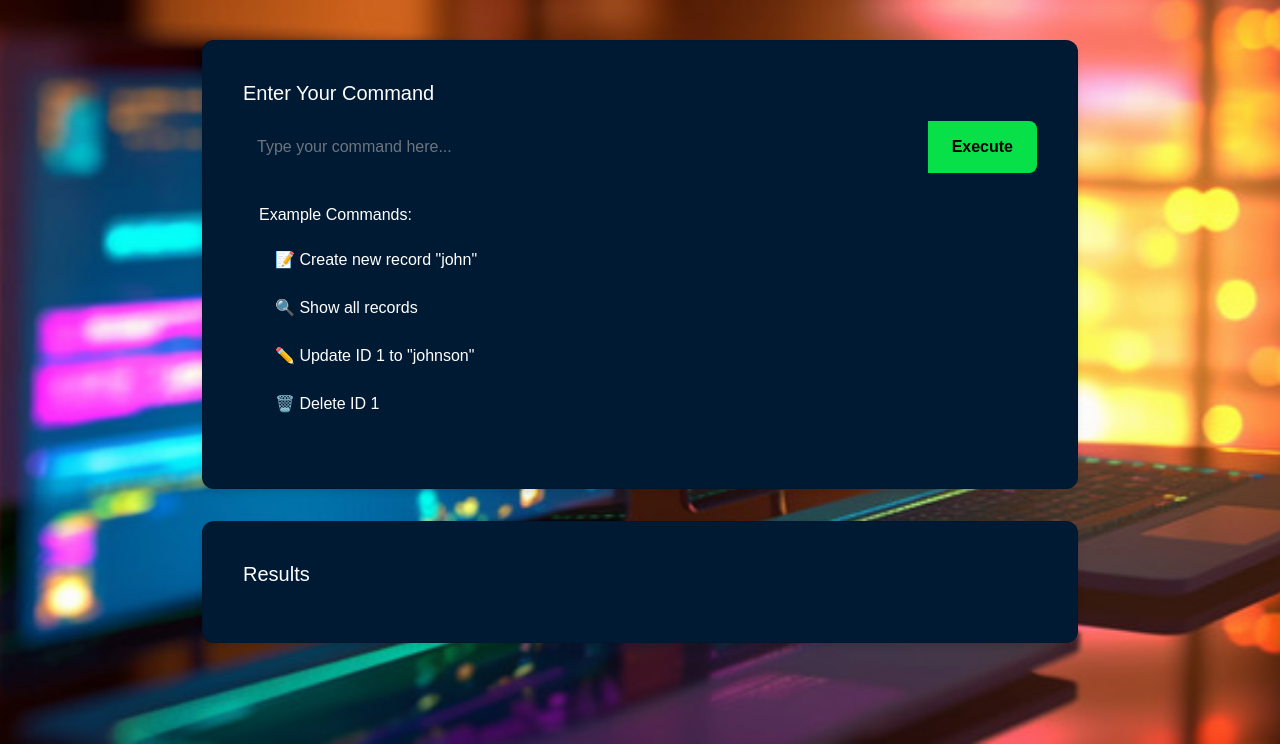
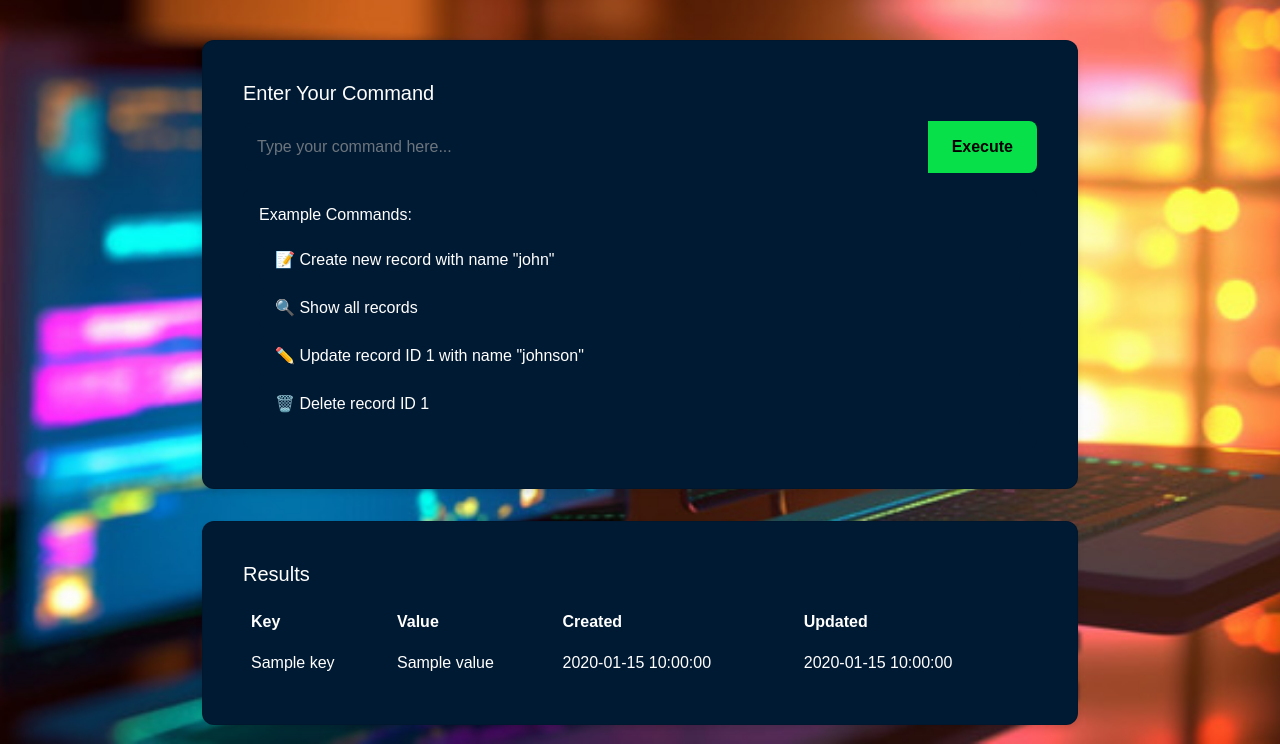
Before and after one commit to sanjai-11/AI-Agent-for-Operating-Backend-System-Using-Natural-Language, a Flask app: template templates/index.html in a window 1280 px wide. Shown: the part 56-800 px from the top of the page. Run offline with Flask 3, Linux system fonts and the light colour scheme; the template is opened without the code that fills it: most values are stand-ins (such as "Sample title", 1, 10 or a date in 2020).

Commit message:
created the table

```diff
--- a/database.json
+++ b/database.json
@@ -15,15 +15,39 @@
     "None": [
       {
         "id": 1,
-        "value": "johnson",
+        "value": "jackson",
         "created_at": "2024-11-16 16:13:58.339861",
-        "updated_at": "2024-11-16 16:16:50.376702"
+        "updated_at": "2024-11-17 11:12:26.901118"
       },
       {
         "id": 2,
         "value": "john",
         "created_at": "2024-11-16 16:16:34.780844",
         "updated_at": "2024-11-16 16:16:34.780861"
+      },
+      {
+        "id": 3,
+        "value": "john",
+        "created_at": "2024-11-17 11:12:37.039815",
+        "updated_at": "2024-11-17 11:12:37.039834"
+      },
+      {
+        "id": 4,
+        "value": "johnson",
+        "created_at": "2024-11-17 11:21:18.821311",
+        "updated_at": "2024-11-17 11:21:18.821333"
+      },
+      {
+        "id": 5,
+        "value": null,
+        "created_at": "2024-11-17 11:27:51.743665",
+        "updated_at": "2024-11-17 11:27:51.743684"
+      },
+      {
+        "id": 6,
+        "value": "johnyy",
+        "created_at": "2024-11-17 11:32:42.482261",
+        "updated_at": "2024-11-17 11:32:42.482280"
       }
     ],
     "1": [
--- a/templates/index.html
+++ b/templates/index.html
@@ -258,8 +263,30 @@
             transition: color 0.3s;
         }
 
-        .header .profile-section .profile-dropdown a:hover {
+        .profile-section .profile-dropdown a:hover {
             color: #07a336; /* Darker green on hover */
+        }
+
+        .records-table {
+            width: 100%;
+            border-collapse: collapse;
+            margin-top: 1rem;
+        }
+
+        .records-table th,
+        .records-table td {
+            padding: 0.5rem;
+            text-align: left;
+            border-bottom: 1px solid var(--secondary-color);
+        }
+
+        .records-table th {
+            background-color: var(--secondary-color);
+            color: white;
+        }
+
+        .records-table tbody tr:nth-child(even) {
+            background-color: rgba(255, 255, 255, 0.1);
         }
     </style>
 </head>
@@ -287,17 +314,17 @@
                 </div>
                 <div class="examples-section">
                     <h6 class="mb-3">Example Commands:</h6>
-                    <div class="example-command" onclick="fillCommand('create john')">
-                        📝 Create new record "john"
+                    <div class="example-command" onclick="fillCommand('create name john')">
+                        📝 Create new record with name "john"
                     </div>
                     <div class="example-command" onclick="fillCommand('read')">
                         🔍 Show all records
                     </div>
-                    <div class="example-command" onclick="fillCommand('update id 1 to johnson')">
-                        ✏️ Update ID 1 to "johnson"
+                    <div class="example-command" onclick="fillCommand('update id 1 name johnson')">
+                        ✏️ Update record ID 1 with name "johnson"
                     </div>
                     <div class="example-command" onclick="fillCommand('delete id 1')">
-                        🗑️ Delete ID 1
+                        🗑️ Delete record ID 1
                     </div>
                 </div>
             </div>
@@ -305,7 +332,28 @@
         <div class="card results-card">
             <div class="card-body">
                 <h5 class="card-title mb-3">Results</h5>
-                <div id="resultArea"></div>
+                <div id="resultArea">
+                    <table class="records-table">
+                        <thead>
+                            <tr>
+                                <th>Key</th>
+                                <th>Value</th>
+                                <th>Created</th>
+                                <th>Updated</th>
+                            </tr>
+                        </thead>
+                        <tbody>
+                            {% for record in records %}
+                            <tr>
+                                <td>{{ record.key }}</td>
+                                <td>{{ record.value }}</td>
+                                <td>{{ record.created_at }}</td>
+                                <td>{{ record.updated_at }}</td>
+                            </tr>
+                            {% endfor %}
+                        </tbody>
+                    </table>
+                </div>
             </div>
         </div>
     </div>
@@ -353,31 +401,26 @@
 
         function showResult(data) {
             const resultArea = document.getElementById('resultArea');
-            const resultDiv = document.createElement('div');
-            resultDiv.className = `result-item ${data.error ? 'result-error' : 'result-success'}`;
+            const tableBody = resultArea.querySelector('tbody');
 
-            let content = '';
             if (data.error) {
-                content = `<strong>Error:</strong> ${data.error}`;
+                tableBody.innerHTML = `<tr><td colspan="4"><strong>Error:</strong> ${data.error}</td></tr>`;
             } else {
-                content = `<strong>Success:</strong> ${data.message}`;
-                if (data.data) {
-                    content += `
-                        <div class="database-state">
-                            <strong>Current Database State:</strong><br>
-                            <pre style="margin: 0;">${JSON.stringify(data.data, null, 2)}</pre>
-                        </div>
+                let tableRows = '';
+                data.data.forEach(record => {
+                    tableRows += `
+                        <tr>
+                            <td>${record.key}</td>
+                            <td>${record.value}</td>
+                            <td>${record.created_at}</td>
+                            <td>${record.updated_at}</td>
+                        </tr>
                     `;
-                }
-            }
-
-            resultDiv.innerHTML = content;
-            resultArea.insertBefore(resultDiv, resultArea.firstChild);
-
-            while (resultArea.children.length > 5) {
-                resultArea.removeChild(resultArea.lastChild);
+                });
+                tableBody.innerHTML = tableRows;
             }
         }
+
         function toggleProfileDropdown() {
             document.querySelector('.profile-section').classList.toggle('active');
         }
```
Also changed, not shown: other parts of templates/index.html (+14 -9 lines).
